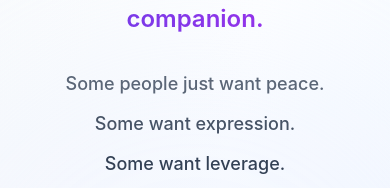
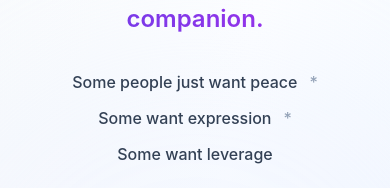
Before and after one commit to ovidon83/mindnestapp, a React (Vite) app: page / in a window 390 px wide. Shown: the part 656-844 px from the top of the page. Built offline with nearby package versions, Linux system fonts and the light colour scheme; no server answers.

Commit message:
Redesign philosophy section with horizontal layout
- Three motivations displayed on one line with asterisk separators
- More compact and visually elegant
- Better use of horizontal space
- Responsive wrapping on mobile

```diff
--- a/src/components/CaptureView.tsx
+++ b/src/components/CaptureView.tsx
@@ -424,21 +424,23 @@ const CaptureView: React.FC<CaptureViewProps> = ({ onOrganizeClick }) => {
 
           {/* Philosophy Section */}
           <section className="relative z-10 py-12 sm:py-16">
-            <div className="max-w-4xl mx-auto px-4 sm:px-8">
+            <div className="max-w-5xl mx-auto px-4 sm:px-8">
               <div className="text-center">
                 <p className="text-2xl sm:text-3xl md:text-4xl font-semibold text-slate-900 mb-8 leading-relaxed">
                   <span className="bg-gradient-to-r from-indigo-600 to-purple-600 bg-clip-text text-transparent">
                     Thouthy is a thinking companion.
                   </span>
                 </p>
-                <div className="space-y-3 sm:space-y-4 text-lg sm:text-xl md:text-2xl text-slate-700 font-medium">
-                  <p className="opacity-80">Some people just want peace.</p>
-                  <p className="opacity-90">Some want expression.</p>
-                  <p className="opacity-100">Some want leverage.</p>
-                  <p className="mt-6 text-slate-900 font-semibold">
-                    All start in the same place.
-                  </p>
+                <div className="flex flex-wrap items-center justify-center gap-3 sm:gap-4 md:gap-6 text-base sm:text-lg md:text-xl lg:text-2xl text-slate-700 font-medium mb-6">
+                  <span>Some people just want peace</span>
+                  <span className="text-slate-400">*</span>
+                  <span>Some want expression</span>
+                  <span className="text-slate-400">*</span>
+                  <span>Some want leverage</span>
                 </div>
+                <p className="text-lg sm:text-xl md:text-2xl text-slate-900 font-semibold">
+                  All start in the same place.
+                </p>
               </div>
             </div>
           </section>
```
